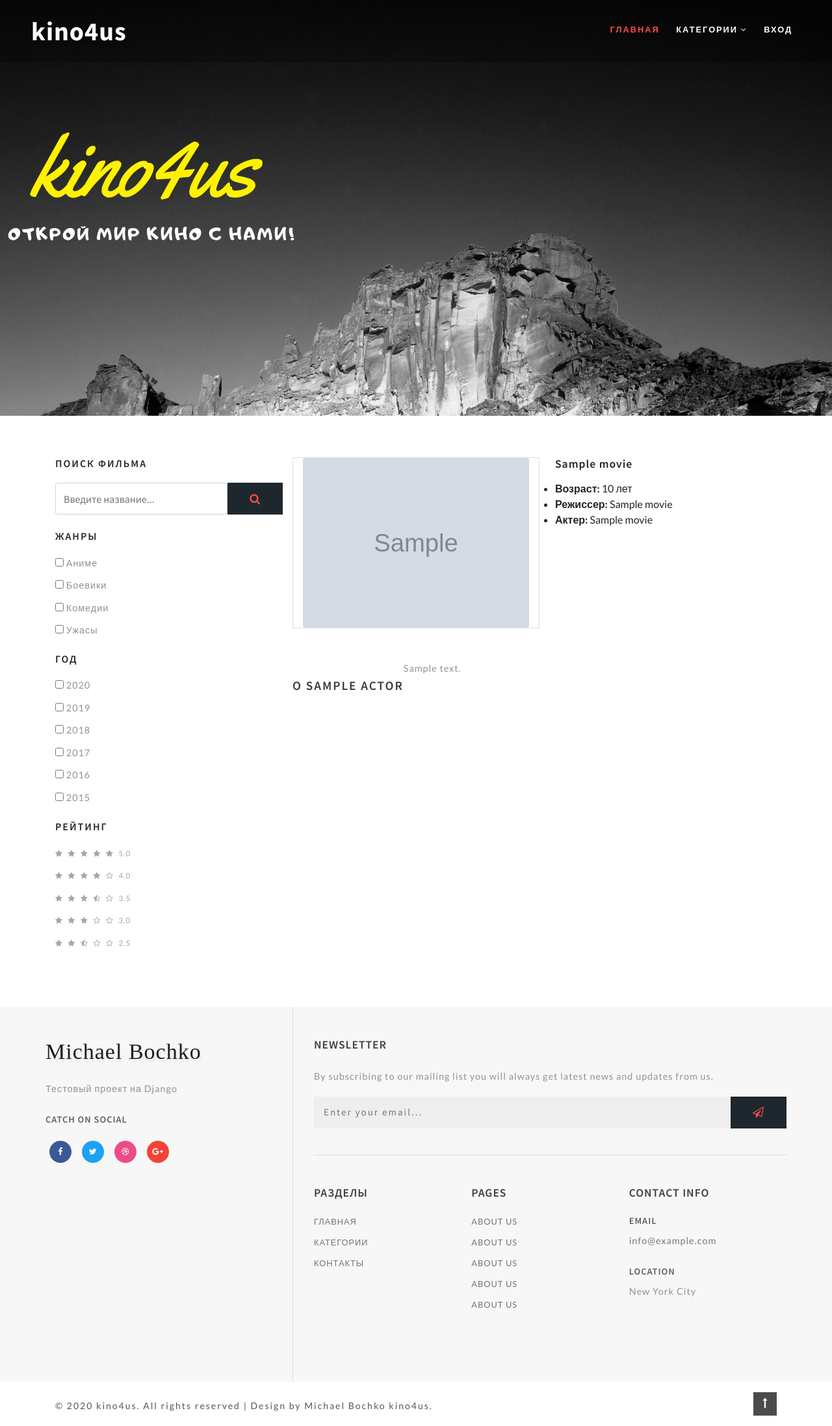
After one commit to mihayru/django_movie, a Django app: template templates/movies/tags/actor.html in a window 1280 px wide. The commit adds this page. Shown: the whole page at 65% size. Run offline with Django 3.2, Linux system fonts and the light colour scheme; the template is opened without the code that fills it: values that come from a table or form of the project are taken from there, others are empty; tables that the repository leaves empty hold one stand-in row (values such as "Sample post"); grey boxes marked "Sample" are stand-in pictures; some libraries are stand-ins or nearby versions.

Commit message:
add actor page

```diff
--- a/movies/templatetags/movie_tags.py
+++ b/movies/templatetags/movie_tag.py
@@ -1,5 +1,6 @@
 from django import template
 from movies.models import Category, Movie
+
 
 register = template.Library()
 
@@ -12,5 +13,5 @@ def get_categories():
 
 @register.inclusion_tag('movies/tags/last_movie.html')
 def get_last_movies(count=5):
-    movies = Movie.object.order_by("id")[:count]
-    return {"last_movies" : movies}
+    movies = Movie.objects.order_by("id")[:count]
+    return {"last_movies": movies}
--- a/templates/include/header.html
+++ b/templates/include/header.html
@@ -1,7 +1,7 @@
 <!-- mian-content -->
 
     <!-- header -->
-{%load movie_tags%}
+{%load movie_tag %}
     <header class="header">
         <div class="container-fluid px-lg-5">
             <!-- nav -->
--- a/templates/include/sidebar.html
+++ b/templates/include/sidebar.html
@@ -1,10 +1,11 @@
-{% load movie_tags%}
 
 <div class="search-bar w3layouts-newsletter">
     <h3 class="sear-head editContent">Поиск фильма</h3>
     <form action="#" method="post" class="d-flex editContent">
-            <input type="search" placeholder="Введите название..." name="search" class="form-control" required="">
-            <button class="btn1 btn"><span class="fa fa-search" aria-hidden="true"></span></button>
+        <input type="search" placeholder="Введите название..." name="search"
+               class="form-control" required="">
+        <button class="btn1 btn"><span class="fa fa-search"
+                                       aria-hidden="true"></span></button>
     </form>
 </div>
 <!--preference -->
@@ -117,5 +118,3 @@
         </li>
     </ul>
 </div>
-    <!-- //reviews -->
-{% get_last_movies count=3 %}
--- /dev/null
+++ b/templates/movies/tags/actor.html
@@ -0,0 +1,52 @@
+
+{% extends 'movies/base.html' %}
+{% load static %}
+{% block title %} {{ actor.name }} {% endblock title %}
+{% block container %}
+    <div class="container py-md-3">
+{% endblock container %}
+
+{% block sidebar %}
+    <div class="side-bar col-lg-4">
+{% endblock sidebar %}
+
+{% block movie %}
+    <div class="left-ads-display col-lg-8">
+        <div class="row">
+            <div class="desc1-left col-md-6">
+                <img src="{{ actor.image.url }}" class="img-fluid" alt="">
+            </div>
+            <div class="desc1-right col-md-6 pl-lg-4">
+                <h3 class="editContent">
+                    {{ movie.title }}
+                </h3>
+                <h5 class="editContent"></h5>
+                <ul>
+                    <li>
+                        <span><b>Возраст:</b> {{ actor.age }} лет</span></li>
+                    <li>
+                        <span><b>Режиссер:</b>
+                            {% for movie in actor.film_director.all %}
+                                {{ movie.title }}
+                            {% endfor %}
+                        </span>
+                    </li>
+                    <li><span><b>Актер:</b>
+                        {% for movie in actor.film_actor.all %}
+                            {{ movie.title }}
+                        {% endfor %}
+                    </span>
+                    </li>
+                </ul>
+            </div>
+        </div>
+        <div class="row sub-para-w3layouts mt-5">
+            <h3 class="shop-sing editContent">
+                О {{ actor.name }}
+            </h3>
+            <p class="editContent">
+                {{ actor.description|safe }}
+            </p>
+        </div>
+    </div>
+{% endblock movie %}
```
Also changed, not shown: django_movie/settings.py (+6 -3 lines), templates/movies/tags/last_movies.html (+9 -11 lines). Lines whose indentation alone changed are shown as unchanged.
